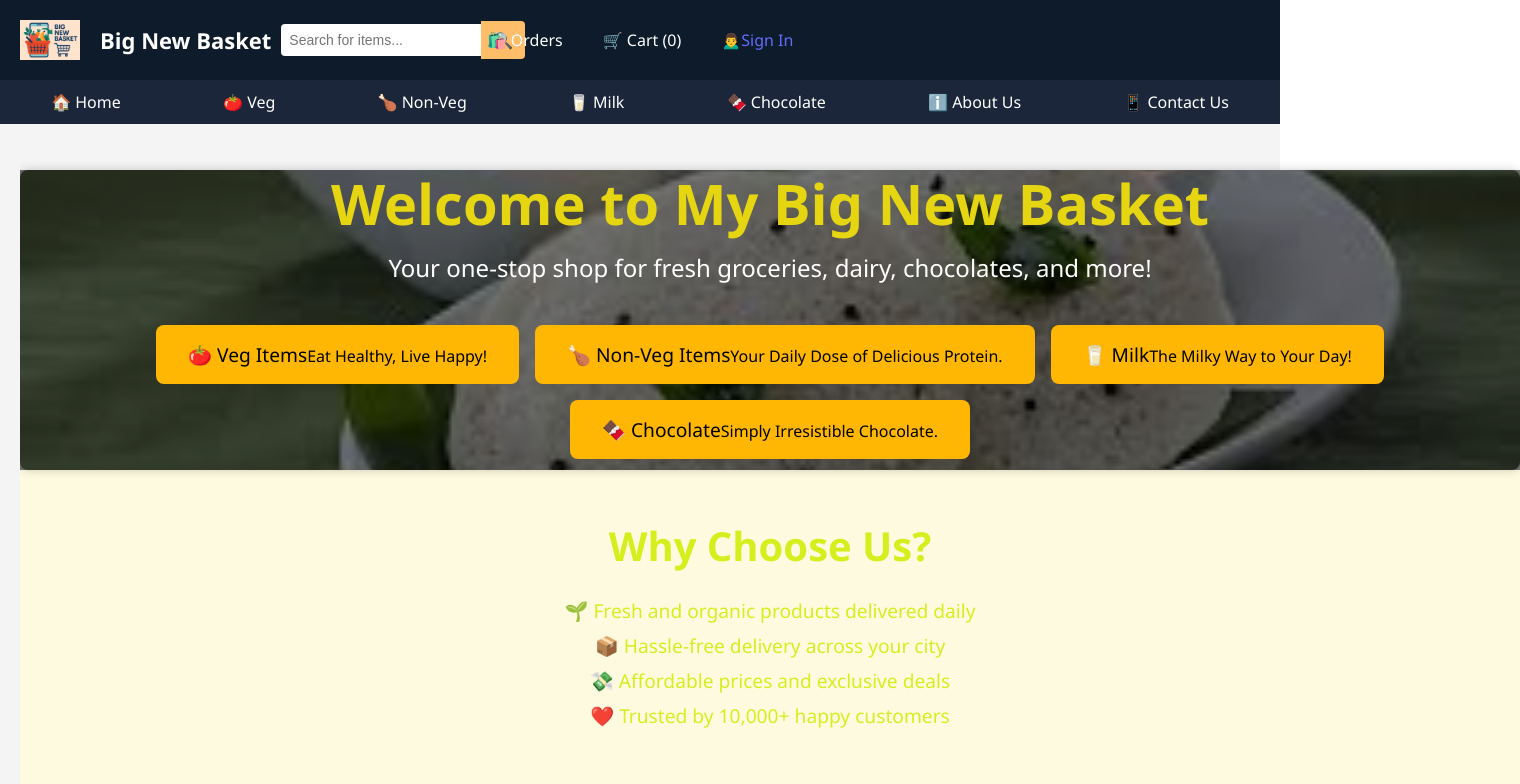
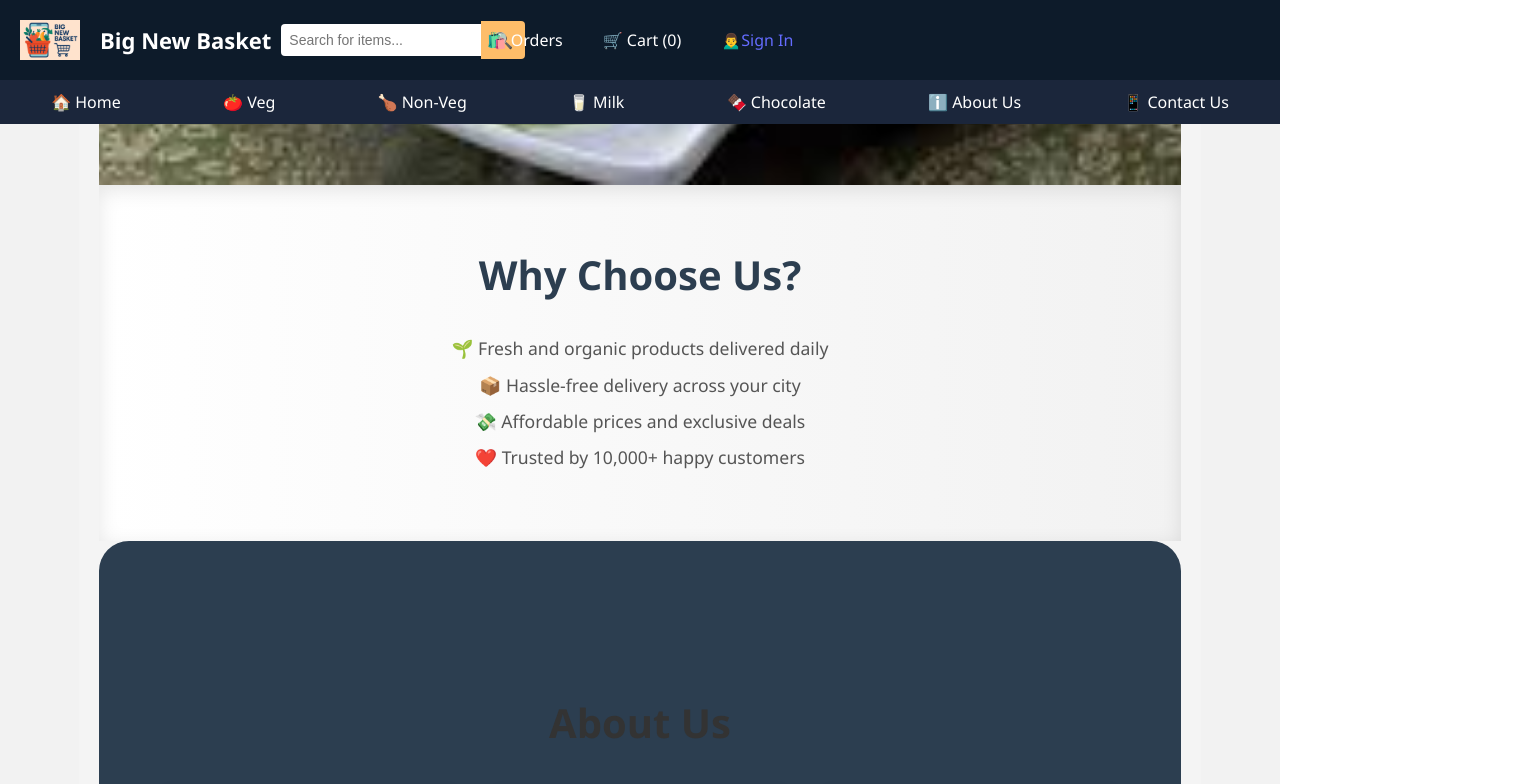
Before and after one commit to VikasDubey1201/TeastyMart, a React (Vite) app: page /Home in a window 1280 px wide. Shown: the top 784 px of the page, 1520 px wide, since content can reach past the window. Built offline with nearby package versions, Linux system fonts and the light colour scheme.

Commit message:
Update homeStyle.css

```diff
--- a/src/homeStyle.css
+++ b/src/homeStyle.css
@@ -1,91 +1,147 @@
-/* Fullscreen layout */
+/* homeStyle.css */
+
 .home-container {
-  width: 140%;
-  height: 100vh;
-  overflow: hidden;
-  padding-top: 180px; /* leave space below navbar (adjust if your navbar height is different) */
-  max-width: 1500px;  /* smaller width to avoid stretching */
-  margin: 0 auto;    /* center horizontally */
-  font-size: 14px;   /* smaller base font size */
-  line-height: 1.4;
-  font-family: 'Segoe UI', sans-serif;
-  color: white;
+  font-family: 'Segoe UI', Tahoma, Geneva, Verdana, sans-serif;
+  overflow-x: hidden;
+  margin: 0;
+  padding: 0;
 }
 
-/* Background Slideshow */
+/* Slideshow background */
 .home-hero {
-   height: 300px;  /* smaller height */
+  height: 100vh;
   background-size: cover;
   background-position: center;
   position: relative;
-  border-radius: 8px;
-  box-shadow: 0 0 10px rgba(0,0,0,0.2);
+  transition: background-image 1.2s ease-in-out;
+  display: flex;
+  align-items: center;
+  justify-content: center;
 }
 
-/* Dark overlay for text contrast */
+/* Frosted glass effect */
 .hero-overlay {
-  background-color: rgba(0, 0, 0, 0.55);
-  height: 100%;
-  width: 100%;
-  padding: 3rem;
+  background: rgba(255, 255, 255, 0.15);
+  backdrop-filter: blur(10px);
+  border-radius: 20px;
+  padding: 50px;
+  max-width: 900px;
   text-align: center;
+  box-shadow: 0 8px 32px rgba(0, 0, 0, 0.3);
+  transform: perspective(1000px);
+  animation: zoomIn 1.5s ease forwards;
+}
+
+@keyframes zoomIn {
+  0% {
+    transform: scale(0.9) perspective(1000px) rotateX(10deg);
+    opacity: 0;
+  }
+  100% {
+    transform: scale(1) perspective(1000px) rotateX(0deg);
+    opacity: 1;
+  }
+}
+
+.home-title {
+  font-size: 3rem;
+  color: #2c3e50;
+  margin-bottom: 15px;
+}
+
+.home-subtitle {
+  font-size: 1.2rem;
+  color: #34495e;
+  margin-bottom: 40px;
+}
+
+/* Stylish buttons */
+.home-buttons {
+  display: flex;
+  flex-wrap: wrap;
+  justify-content: center;
+  gap: 20px;
+}
+
+.home-buttons button {
+  background: linear-gradient(135deg, #ff7e5f, #feb47b);
+  color: white;
+  font-size: 1rem;
+  padding: 15px 20px;
+  border: none;
+  border-radius: 15px;
+  box-shadow: 0 6px 15px rgba(0, 0, 0, 0.3);
+  transition: transform 0.3s ease, box-shadow 0.3s ease;
+  cursor: pointer;
+  width: 200px;
+  height: 120px;
   display: flex;
   flex-direction: column;
   justify-content: center;
+  align-items: center;
+  text-align: center;
 }
 
-/* Title */
-.home-title {
-  color: #e6d511;
-  font-size: 3.5rem;
-  font-weight: bold;
-  margin-bottom: 1rem;
+.home-buttons button:hover {
+  transform: translateY(-10px) rotateX(10deg);
+  box-shadow: 0 10px 30px rgba(0, 0, 0, 0.5);
+  background: linear-gradient(135deg, #feb47b, #ff7e5f);
 }
 
-/* Subtitle */
-.home-subtitle {
-  font-size: 1.5rem;
-  margin-bottom: 2rem;
+.home-buttons button span {
+  font-size: 1.2rem;
+  font-weight: bold;
 }
 
-/* Category Buttons */
-.home-buttons button {
-  background-color: #ffb703;
-  color: #000;
-  border: none;
-  padding: 1rem 2rem;
-  margin: 0.5rem;
-  border-radius: 8px;
-  font-size: 1.2rem;
-  cursor: pointer;
-  transition: all 0.3s ease;
-}
-.home-buttons button:hover {
-  background-color: #fb8500;
-  transform: scale(1.05);
+.home-buttons button small {
+  font-size: 0.8rem;
+  margin-top: 5px;
+  opacity: 0.9;
 }
 
-/* Why Choose Us Section */
+/* Info section */
 .home-info-section {
-  background-color: #fefae0;
-  color: #d6ee1d;
+  background: linear-gradient(to right, #ffffff, #f2f2f2);
+  padding: 60px 30px;
   text-align: center;
-  padding: 3rem 2rem;
+  box-shadow: inset 0 5px 20px rgba(0, 0, 0, 0.1);
 }
+
 .home-info-section h2 {
   font-size: 2.5rem;
-  margin-bottom: 1.5rem;
+  color: #2c3e50;
+  margin-bottom: 30px;
 }
+
 .home-info-section p {
-  font-size: 1.2rem;
-  margin: 0.5rem 0;
+  font-size: 1.1rem;
+  margin-bottom: 10px;
+  color: #555;
 }
 
 /* Footer */
 .home-footer {
-  background-color: #264653;
-  color: #fff;
+  background: #2c3e50;
+  color: white;
+  padding: 40px 20px;
   text-align: center;
-  padding: 2rem 1rem;
-  font-size: 1.1rem;
+  font-size: 0.9rem;
+  border-top-left-radius: 30px;
+  border-top-right-radius: 30px;
 }
+
+/* Responsive tweaks */
+@media (max-width: 768px) {
+  .home-title {
+    font-size: 2.2rem;
+  }
+
+  .home-subtitle {
+    font-size: 1rem;
+  }
+
+  .home-buttons button {
+    width: 160px;
+    height: 100px;
+  }
+}
```
